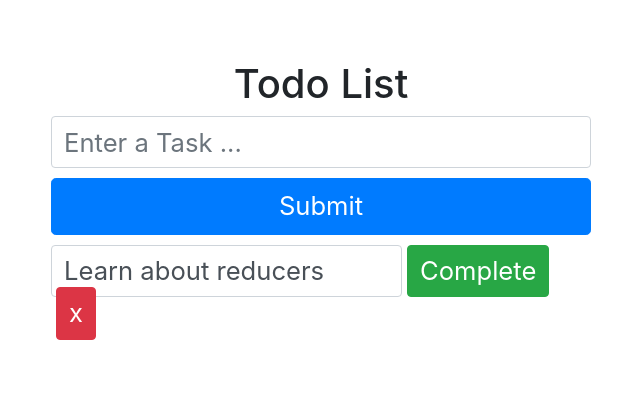
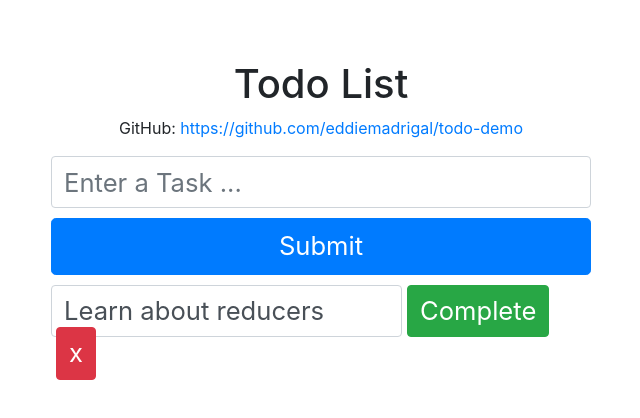
Before and after one commit to eddiemadrigal/todo-demo, a React (Create React App) app: page / in a window 1280 px wide. Shown: the top 418 px of the page, without its empty margins (319-959 px from the left). Built offline with nearby package versions, Linux system fonts and the light colour scheme.

Commit message:
GitHub link added

```diff
--- a/src/App.css
+++ b/src/App.css
@@ -28,3 +28,7 @@ h1 {
     margin-top: -10px;
     margin-left: 5px;
 }
+
+p.link {
+    text-align: center;
+}
--- a/src/App.js
+++ b/src/App.js
@@ -38,11 +38,12 @@ function App() {
   return (
     <div>
       <Container id="container">
+
         <Row>
           <Col sm="12" md={{ size: 6, offset: 3 }}>
 
             <h1>Todo List</h1>
-
+            <p className="link">GitHub: <a href="https://github.com/eddiemadrigal/todo-demo" target="_blank">https://github.com/eddiemadrigal/todo-demo</a></p>
             <TodoForm addTodo={addTodo} />
 
             {todos.map((item, index) => (
@@ -56,6 +57,7 @@ function App() {
             ))}
           </Col>
         </Row>
+
       </Container>
     </div>
   );
```
Also changed, not shown: src/components/TodoForm.js (line endings or trailing spaces).
